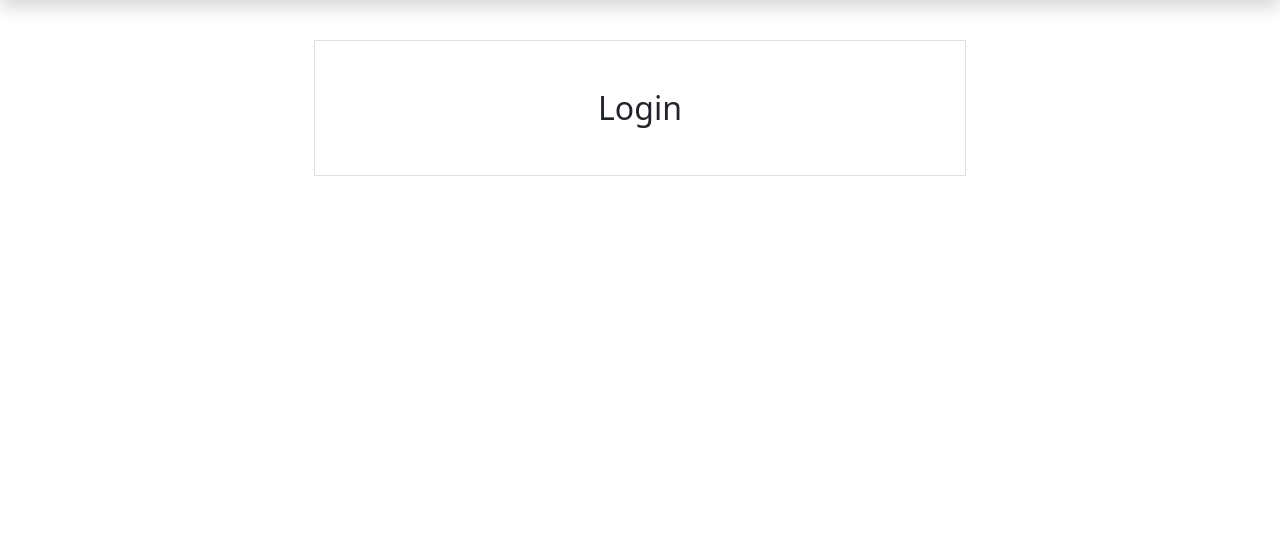
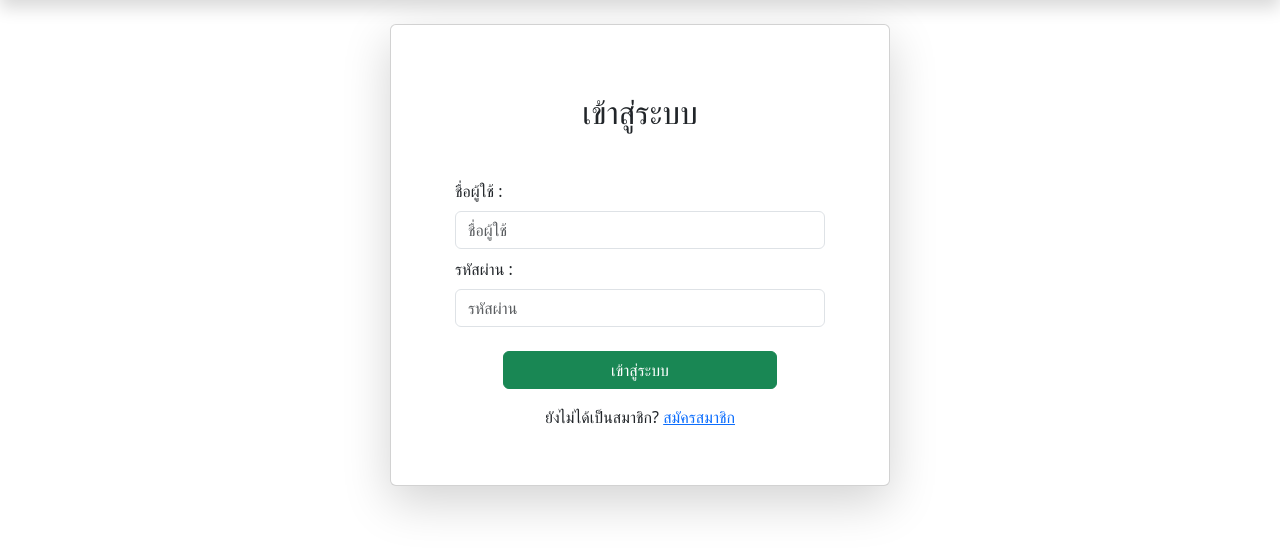
Before and after one commit to Aiya-m/KaraokeBookingService, a Django app: page /karaoke/login/ in a window 1280 px wide. Shown: the part 112-666 px from the top of the page. Run offline with Django 5.2, Linux system fonts and the light colour scheme; some libraries are stand-ins or nearby versions.

Commit message:
save to merge

```diff
--- a/Karaokie/bookings/forms.py
+++ b/Karaokie/bookings/forms.py
@@ -21,3 +21,12 @@ class RegisterModelForm(UserCreationForm):
             "password1",
             "password2"
         ]
+
+class LoginForm(forms.ModelForm):
+    class Meta:
+        model =  User
+        fields = ["username","password"]
+        widgets = {
+            "username" : forms.TextInput(attrs={"placeholder": "ชื่อผู้ใช้", "class": "form-control"}),
+            "password" : forms.PasswordInput(attrs={"placeholder": "รหัสผ่าน", "class": "form-control"})
+        }
--- a/Karaokie/bookings/templates/Auth/Login.html
+++ b/Karaokie/bookings/templates/Auth/Login.html
@@ -1,9 +1,35 @@
 {% extends 'base.html' %}
+{% block title %} Login {% endblock %}
+{% block content %}
+<div class="container d-flex justify-content-center align-items-center pt-4">
+    <div class="card shadow-lg" style="max-width: 500px; width: 100%;">
+        <div class="card-body m-5 mt-1 mb-0">
+            <h2 class="text-center mt-5 mb-5">เข้าสู่ระบบ</h2>
+            <form method="post"">
+                {% csrf_token %}
+                <div class=" mb-2">
+                <label for="{{ loginform.username.id_for_label }}" class="form-label">ชื่อผู้ใช้ : </label>
+                {{ loginform.username }}
+                <div class="text-danger small">
+                    {{ loginform.username.errors }}
+                </div>
+        </div>
+        <div class="mb-2">
+            <label for="{{ loginform.password.id_for_label }}" class="form-label">รหัสผ่าน : </label>
+            {{ loginform.password }}
+            <div class="text-danger small">
+                {{ loginform.password.errors }}
+            </div>
+        </div>
+        <div class="text-center m-5 mt-4 mb-0 pb-4">
+            <button type="submit" class="btn btn-success w-100 mb-3">เข้าสู่ระบบ</button>
+            <p>ยังไม่ได้เป็นสมาชิก?
+                <a href="{% url 'register' %}">สมัครสมาชิก</a>
+            </p>
+        </div>
+        </form>
+    </div>
 
-{% block content %}
-<div class="row justify-content-center pt-4">
-    <div class="col-md-6 mt-3 border">
-        <h2 class="text-center mt-5 mb-5">Login</h2>
-    </div>
+</div>
 </div>
 {% endblock %}
--- a/Karaokie/bookings/urls.py
+++ b/Karaokie/bookings/urls.py
@@ -1,9 +1,9 @@
 from django.urls import path
 
-from bookings.views import RegisterView
+from bookings.views import RegisterView, LoginView
 from . import views
 
 urlpatterns = [
     path("register/", RegisterView.as_view(), name='register'),
-    path("login/", views.Login, name='login')
+    path("login/", LoginView.as_view(), name='login'),
 ]
--- a/Karaokie/bookings/views.py
+++ b/Karaokie/bookings/views.py
@@ -1,9 +1,10 @@
 from django.shortcuts import render, redirect
-from django import views
-from bookings.forms import RegisterModelForm
+from django.views import View
+from bookings.forms import RegisterModelForm, LoginForm
+from django.contrib.auth import login, logout, authenticate
 
 # Create your views here.
-class RegisterView(views.View):
+class RegisterView(View):
     def get(self, request):
         form = RegisterModelForm()
         return render(request, 'Auth/RegisterPage.html', {'registerform': form})
@@ -16,6 +17,23 @@ class RegisterView(views.View):
             return redirect("login")
         return render(request, 'Auth/RegisterPage.html', {'registerform': form})
 
-def Login(request):
-    if request.method == "GET":
-        return render(request, 'Auth/Login.html')
+class LoginView(View):
+    def get(self, request):
+        form = LoginForm()
+        return render(request, 'Auth/Login.html', {'loginform': form})
+
+    def post(self, request):
+        username = request.POST.get("username")
+        password = request.POST.get("password")
+
+        user = authenticate(request, username=username, password=password)
+        if user is not None:
+            login(request, user)
+            return redirect(request, '')
+        else:
+            return render(request, 'Auth/Login.html', {"form": None})
+
+class LogoutView(View):
+    def get(self, request):
+        logout(request)
+        return render(request, 'Auth/Login.html', {"form": None})
```
